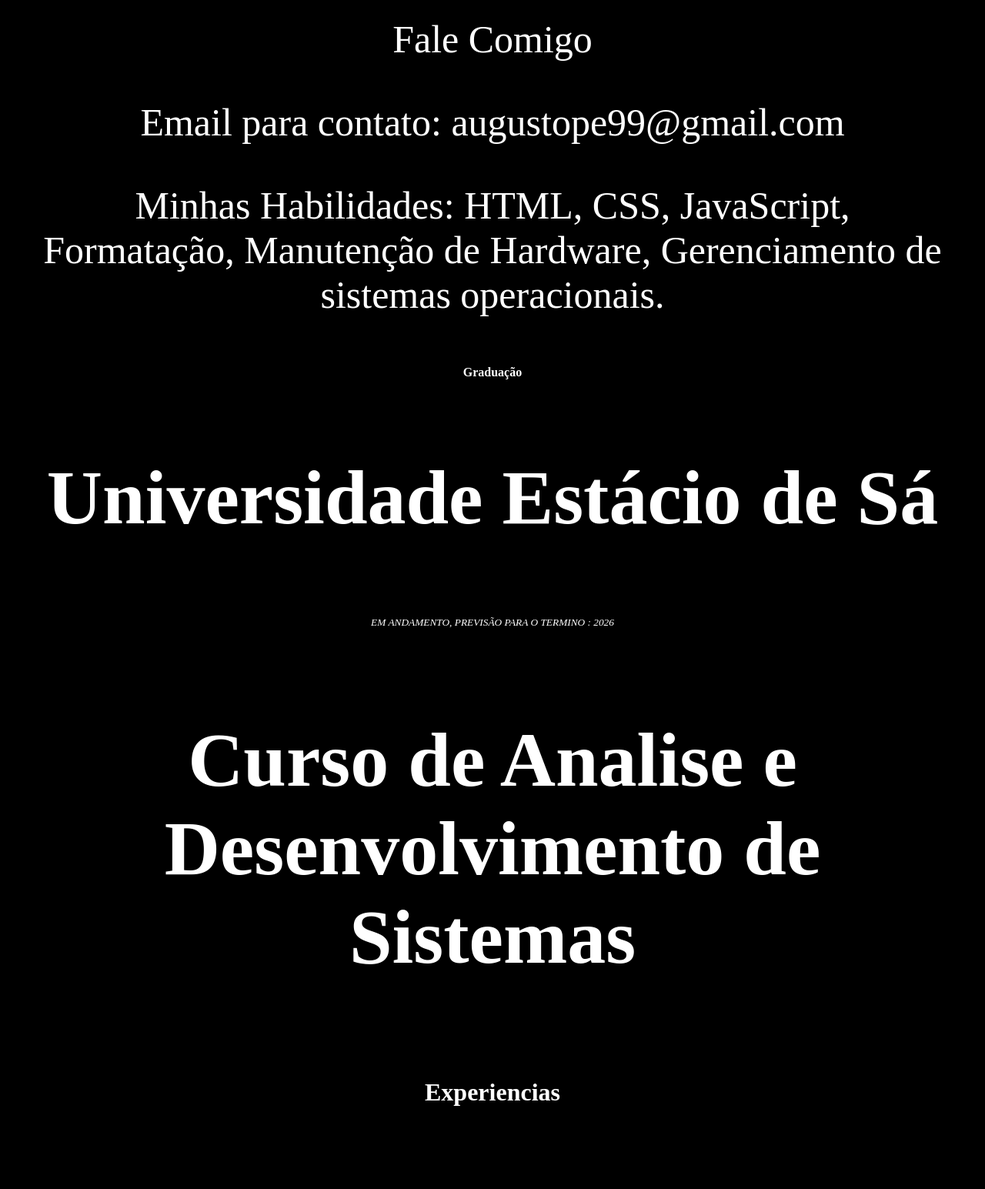
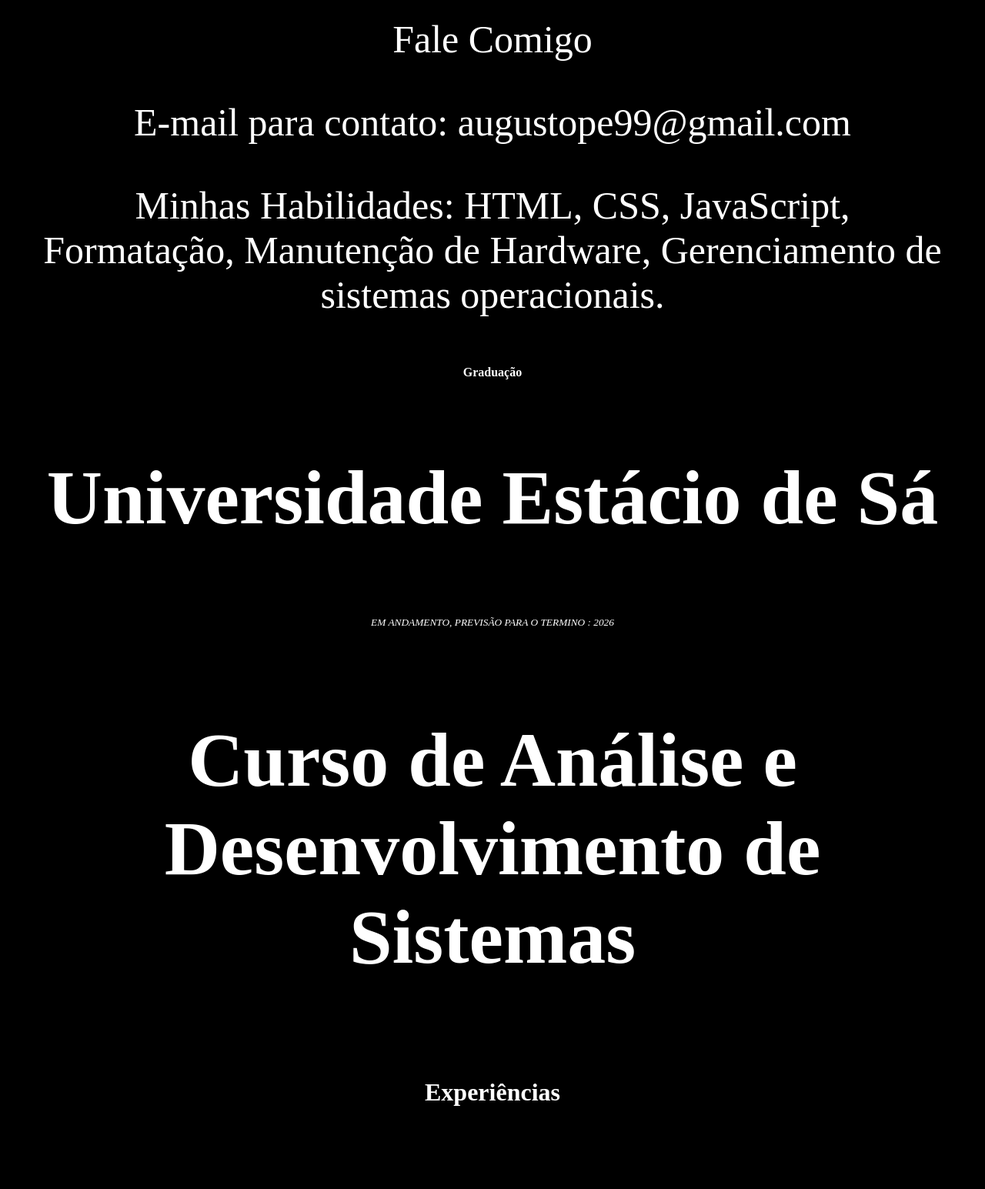
Before and after one commit to augustope99/Portf-lio, a plain HTML site: page index.html in a window 1280 px wide. Shown: the part 760-2305 px from the top of the page at 77% size. Drawn offline with Linux system fonts and the light colour scheme.

Commit message:
Update index.html

```diff
--- a/index.html
+++ b/index.html
@@ -9,22 +9,22 @@
 </head>
 <body>
     <header class="Hidden">
-        <p>Olá Segue abaixo meu Portfólio</p>
+        <p>Olá! Segue abaixo meu Portfólio</p>
         <img class="Hidden" src="https://i.giphy.com/media/v1.Y2lkPTc5MGI3NjExc2phZXh6NnpxNWRoMzhhdzZqajR3c3Q1eXJ4ZncybmJueHY1c28wOSZlcD12MV9pbnRlcm5hbF9naWZfYnlfaWQmY3Q9cw/5om4ZsD9FBeNInHgSF/giphy.gif" style="border: none;"" width="200">
         <h1 class="Hidden">Augusto Pereira Emiliano</h1>
         <a href="https://wa.me/+5534992032859"><img src="whatsapp-ganha-modo-escuro-no-iphone-e-android-1583265305003_v2_300x200.jpg"  width="250" style="border:none"></a>
         <p class="Hidden">Fale Comigo</p>
-        <p class="Hidden">Email para contato: augustope99@gmail.com</p>
+        <p class="Hidden">E-mail para contato: augustope99@gmail.com</p>
         <p class="Hidden">Minhas Habilidades: HTML, CSS, JavaScript, Formatação, Manutenção de Hardware, Gerenciamento de sistemas operacionais.</p>
     </header><main>
         <section class="Hidden">
             <h1 style="font-size: medium;">Graduação</h1>
             <h2>Universidade Estácio de Sá</h2>
             <p style="font-size: smaller;"><i>EM ANDAMENTO, PREVISÃO PARA O TERMINO : 2026</i></p>
-            <h3>Curso de Analise e Desenvolvimento de Sistemas</h2>
+            <h3>Curso de Análise e Desenvolvimento de Sistemas</h2>
         </section>
         <section class="Hidden">
-            <h1 style="font-size: xx-large;"> Experiencias</h1>
+            <h1 style="font-size: xx-large;"> Experiências</h1>
             <h2 class="Hidden">Secretaria Municipal de Saúde</h2>
             <ul>
             <li class="Hidden">Manutenção de hardware: Conserto e substituição de componentes como placas, HDs e fontes de alimentação.</li>
@@ -48,7 +48,7 @@
         <section class="Hidden">
             <div></div>
             <a class="Curriculo" href="Curriculo.docx" target="_blank"><img class="Curriculo" src="images.png" width="100" style="border: none;"></img></a></br>
-            <a>Clique acima para baixar meu curriculo :D</a>
+            <a>Clique acima para baixar meu currículo :D</a>
             <img class="logo" src="https://i.giphy.com/media/v1.Y2lkPTc5MGI3NjExNzhsZnE1YWVpcGFpZXRmcnkwcml0NjZyczRtZ2xhdzFzbnh2ajl2ciZlcD12MV9pbnRlcm5hbF9naWZfYnlfaWQmY3Q9Zw/HscDLzkO8EOTmgkhQP/giphy.gif" width="350" alt="">
         </section>
     </main>
```
